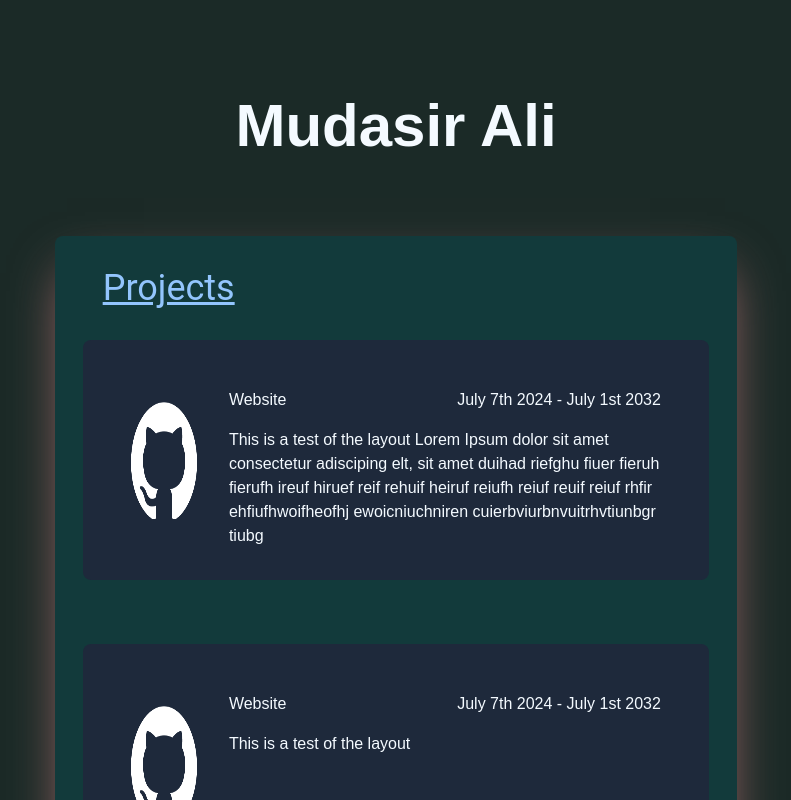
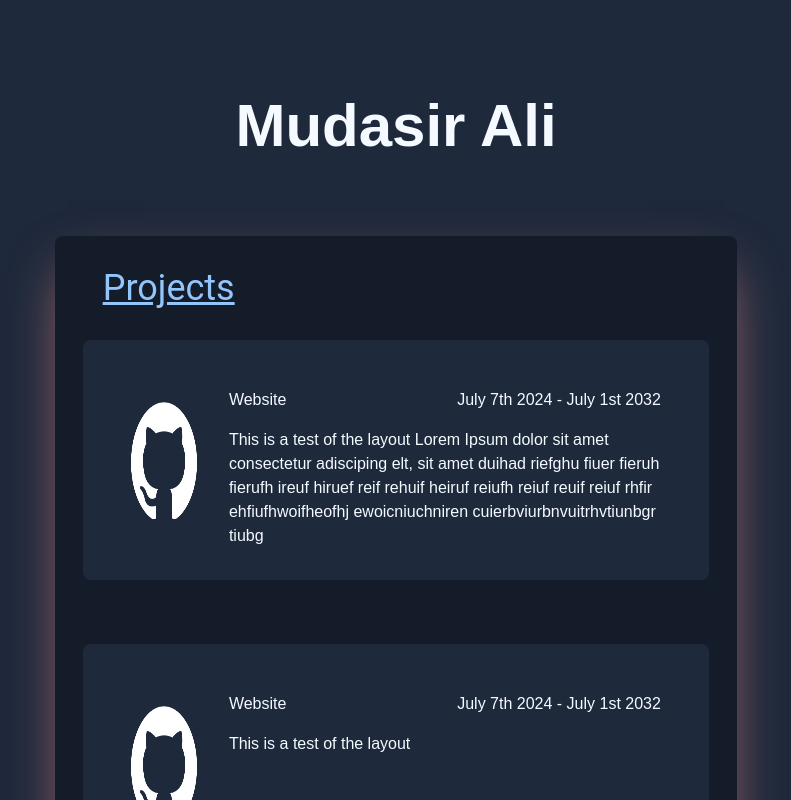
Before and after one commit to mud-ali/website, a Next.js app: page / in a window 1280 px wide. Shown: the top 800 px of the page, without its empty margins (244-1035 px from the left). Built offline with nearby package versions, Linux system fonts and the light colour scheme.

Commit message:
revamp colors

```diff
--- a/app/page.tsx
+++ b/app/page.tsx
@@ -8,7 +8,7 @@ export default function Home() {
     >
         <h1 className="text-6xl font-semibold mb-4">Mudasir Ali</h1>
 
-          <div className="min-h-[80vh] h-full bg-accent-hue-dark border-0 w-2/3 mt-16 py-8 rounded-lg shadow-2xl shadow-accent-hue">
+          <div className="min-h-[80vh] h-full bg-dark-tint border-0 w-2/3 mt-16 py-8 rounded-lg shadow-2xl shadow-accent-hue">
             <h2 className="block ml-12 text-4xl text-blue-300 underline font-roboto">
                 Projects
             </h2>
--- a/components/Project.tsx
+++ b/components/Project.tsx
@@ -4,7 +4,9 @@ import Image from "next/image"
 
 export function Project(info: Project): ReactNode {
     return (
-        <div className="w-11/12 mx-auto bg-slate-800 h-60 mt-8 mb-16 p-8 rounded-lg flex justify-around">
+        <div
+            className="w-11/12 mx-auto bg-slate-800 h-60 mt-8 mb-16 p-8 rounded-lg flex justify-around hover:shadow-lg duration-500 hover:shadow-accent-hue/40 transition-shadow"
+        >
             <div className="img-container flex justify-center items-center">
                 <Image
                     className="w-2/3 h-2/3"
--- a/tailwind.config.ts
+++ b/tailwind.config.ts
@@ -14,9 +14,9 @@ const config: Config = {
           'conic-gradient(from 180deg at 50% 50%, var(--tw-gradient-stops))',
       },
       colors: {
-        'background-hue': '#1B2A27',
+        'background-hue': '#1E293B',
         'accent-hue': '#B97375',
-        'accent-hue-dark': '#123A3B',
+        'dark-tint': '#151C29',
         'text-hue': '#F4FAFF'
       },
       fontFamily: {
```
